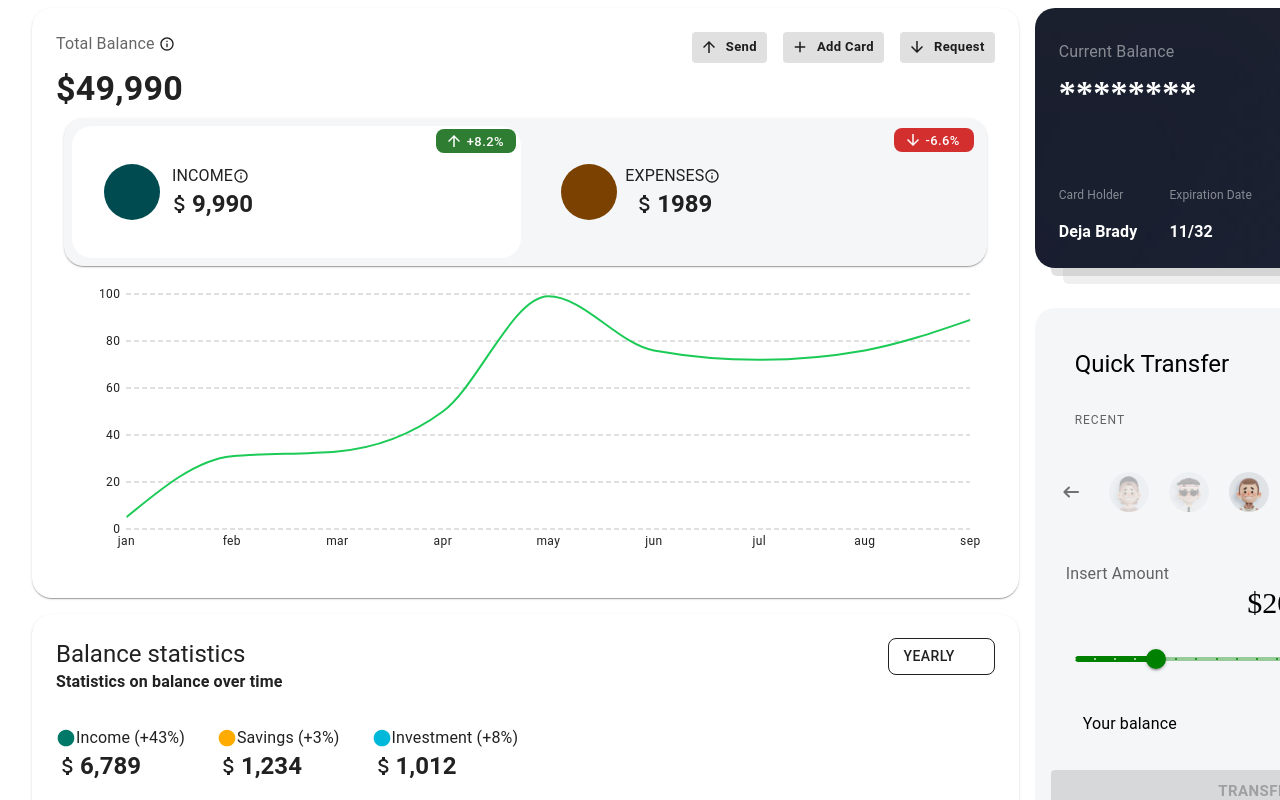
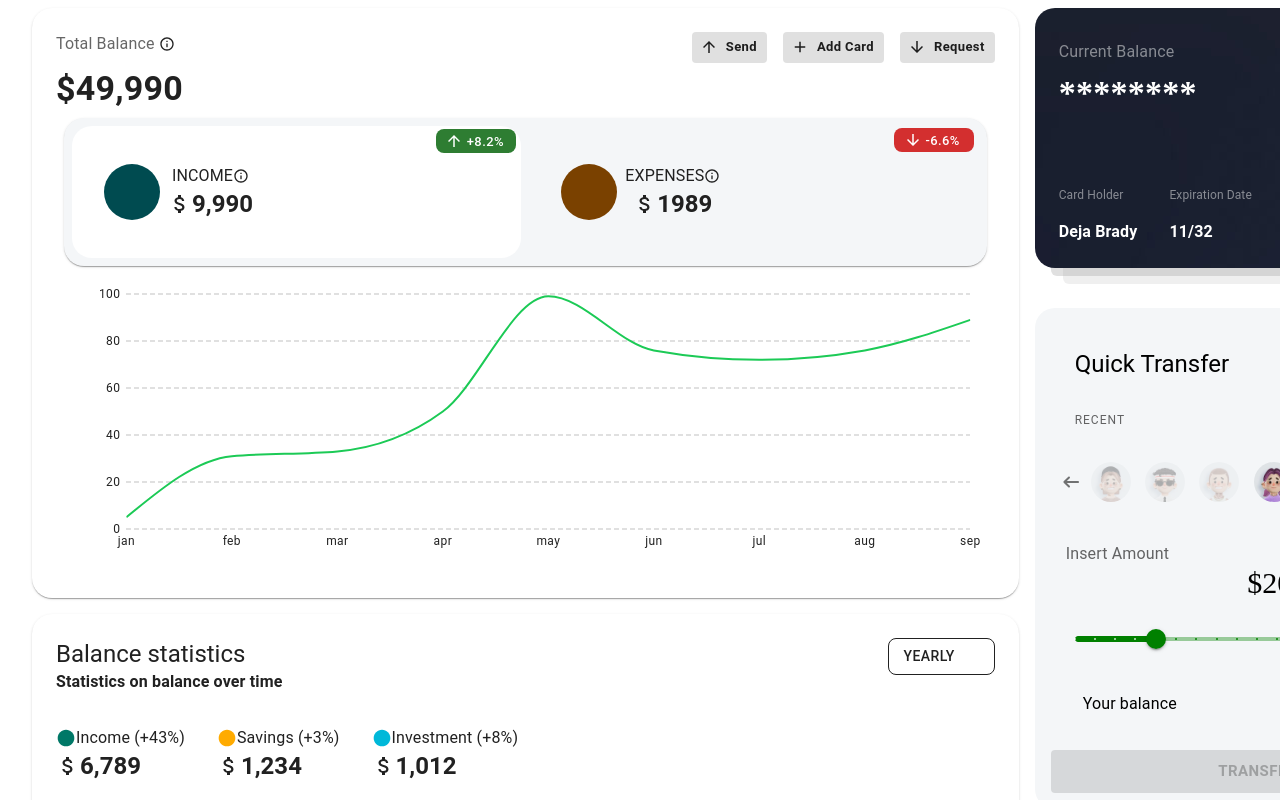
Before and after one commit to deepbalagn/minimal_banking, a React (Vite) app: page / in a window 1280 px wide. Shown: the top 800 px of the page. Built offline with nearby package versions, Linux system fonts and the light colour scheme; some icons are missing.

Commit message:
make design in quick transfer

```diff
--- a/src/components/banking/BankingQuickTransfer.tsx
+++ b/src/components/banking/BankingQuickTransfer.tsx
@@ -81,7 +81,7 @@ export function BankingQuickTransfer() {
   const [amount, setAmount] = useState<string | number>(200);
   const [openDialog, setOpenDialog] = useState(false);
   const [selectedContact, setSelectedContact] = useState<BankingContactsType | null>(null);
-  const [selectedAvatar, setSelectedAvatar] = useState<string | null>("marjolaine.white94@gmail.com");
+  const [selectedAvatar, setSelectedAvatar] = useState<string | null>("vergie.block82@hotmail.com");
 
   const handleChangeSlider = useCallback(
     (event: Event, newValue: number | number[]) => {
@@ -170,15 +170,16 @@ export function BankingQuickTransfer() {
               alignItems: "center",
               flexWrap: "wrap",
               justifyContent: 'center',
-              mx:1
+              gap:1.8
+              // mx:1
             }}
             component="span"
           >
 
-              {BankingContactsData.slice(0, 5).map((contact) => (
+              {BankingContactsData.slice(0, 7).map((contact) => (
                 <Box
                   key={contact.Email}
-                  sx={{ display: 'flex', justifyContent: 'center', padding: '10px' }}
+                  sx={{  }}
                 >
                   <Avatar
                     src={contact.URL}
```
